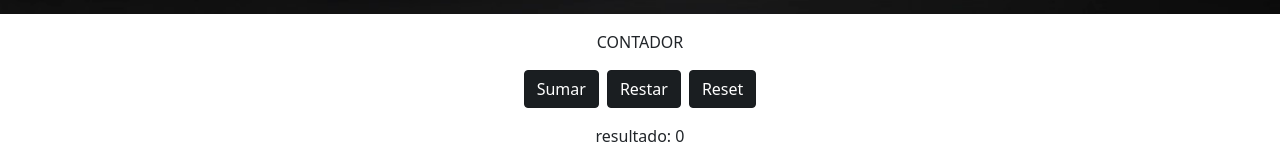
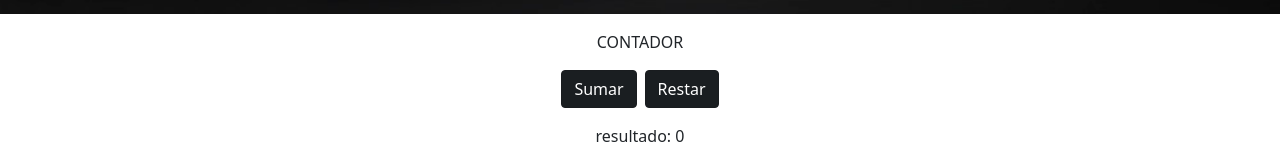
Before and after one commit to dannyanriquez/audio-tienda, a React (Create React App) app: page / in a window 1280 px wide. Shown: the part 2223-2383 px from the top of the page. Built offline with nearby package versions, Linux system fonts and the light colour scheme.

Commit message:
counter changes

```diff
--- a/src/components/ClickTracker/ItemCount.jsx
+++ b/src/components/ClickTracker/ItemCount.jsx
@@ -10,9 +10,8 @@ export function ItemCount() {
     const restarContador = () => {
         setContador(contador - 1);
     };
-    const resetContador = () => {
-        setContador(0);
-    };
+
+
 
     useEffect (function () {
 
@@ -20,7 +19,8 @@ export function ItemCount() {
                 ;
             else
                 // eslint-disable-next-line no-unused-expressions
-                (setContador(0), alert`NO SE CONTABILIZAN NUMEROS NEGATIVOS`)
+                (setContador(0), alert`NO SE CONTABILIZAN NUMEROS NEGATIVOS`);
+
 
         },[contador]);
 
@@ -35,9 +35,6 @@ export function ItemCount() {
                     <Button variant="dark" size="md" className="mx-1" active onClick={restarContador}>
                         Restar
                     </Button>
-                    <Button variant="dark" size="md" className="mx-1" active onClick={resetContador}>
-                        Reset
-                    </Button>
                 </div>
                 <p className=" my-3"> resultado: {contador}</p>
             </div>
--- a/src/components/Parallax/BannerWeb.jsx
+++ b/src/components/Parallax/BannerWeb.jsx
@@ -1,5 +1,4 @@
 import React from 'react'
-import { Container } from 'react-bootstrap'
 
 
 export const BannerWeb = () => {
@@ -8,6 +7,5 @@ export const BannerWeb = () => {
       <img className="d-block w-100" src="images/dbx_PA2_PromoBanner2_May-June.jpg" alt="" />
     </div>
 
-
   )
 }
```
